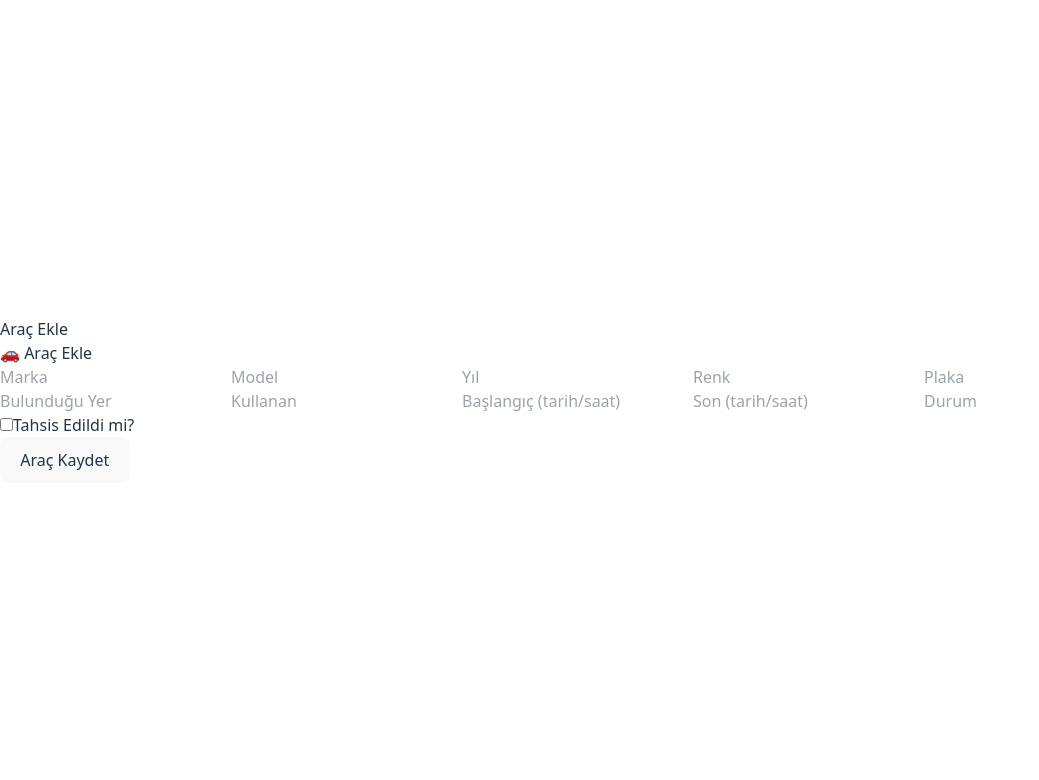
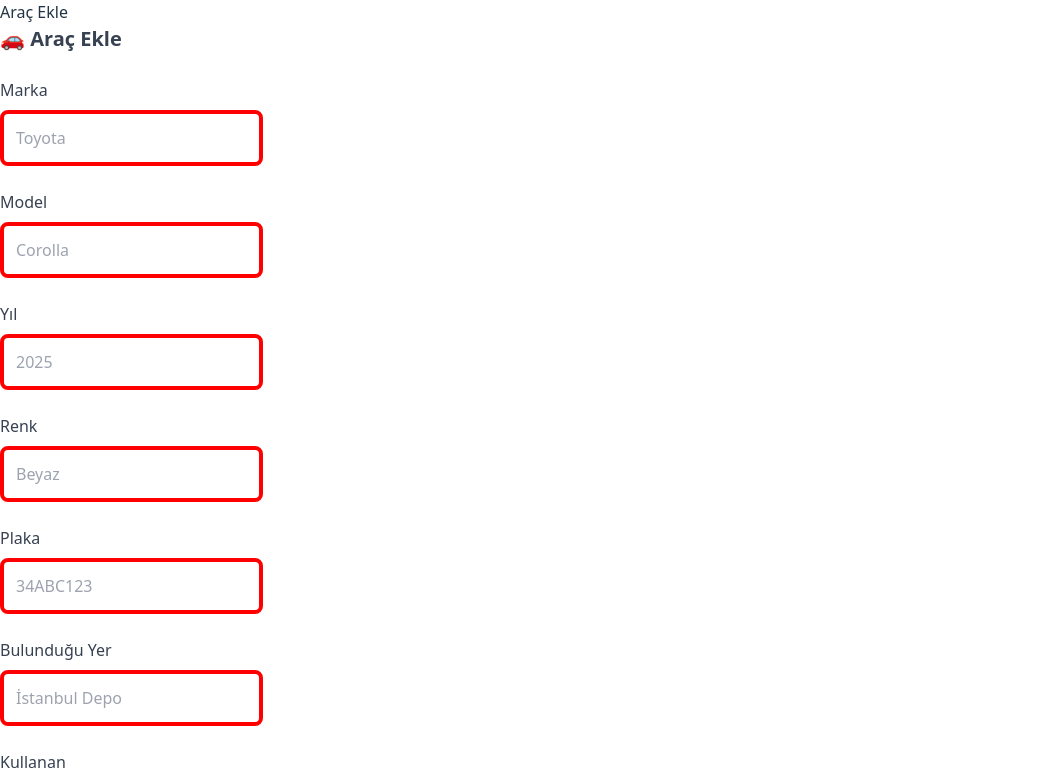
Before and after one commit to kiyanaa/ebtcarreserve, a React (Vite) app in the folder arac-frontend/: page /addvehicle in a window 1280 px wide. Shown: the top 780 px of the page, without its empty margins (0-1039 px from the left). Built offline with nearby package versions, Linux system fonts and the light colour scheme; sample sign-in values are in the browser's storage.

Commit message:
Update AddVehicleForm.jsx

```diff
--- a/arac-frontend/src/components/AddVehicleForm.jsx
+++ b/arac-frontend/src/components/AddVehicleForm.jsx
@@ -1,124 +1,111 @@
 export default function AddVehicleForm({ vehicleForm, setVehicleForm, onSubmit }) {
+  const inputStyle = {
+    border: "4px solid red",
+    borderRadius: "0.5rem",
+    padding: "0.75rem",
+    backgroundColor: "white",
+    width: "100%",
+    outline: "none",
+  };
+
+  const focusStyle = {
+    boxShadow: "0 0 0 4px rgba(255,0,0,0.5)",
+  };
+
   return (
-    <form onSubmit={onSubmit} className="space-y-3">
-      <h3 className="font-semibold text-lg text-gray-700">🚗 Araç Ekle</h3>
+    <form
+      onSubmit={onSubmit}
+      style={{ display: "flex", flexDirection: "column", gap: "1.5rem" }}
+    >
+      <h3 style={{ fontWeight: 600, fontSize: "1.25rem", color: "#374151" }}>
+        🚗 Araç Ekle
+      </h3>
+
+      {[
+        { label: "Marka", key: "marka", placeholder: "Toyota" },
+        { label: "Model", key: "model", placeholder: "Corolla" },
+        { label: "Yıl", key: "yil", placeholder: "2025", type: "number" },
+        { label: "Renk", key: "renk", placeholder: "Beyaz" },
+        { label: "Plaka", key: "plaka", placeholder: "34ABC123" },
+        { label: "Bulunduğu Yer", key: "yer", placeholder: "İstanbul Depo" },
+        { label: "Kullanan", key: "kullanan", placeholder: "Ali Veli" },
+        { label: "Başlangıç", key: "baslangic", type: "datetime-local" },
+        { label: "Son", key: "son", type: "datetime-local" },
+      ].map((field) => (
+        <div key={field.key} style={{ display: "flex", flexDirection: "column", gap: "0.5rem" }}>
+          <label style={{ fontWeight: 500, color: "#374151" }}>{field.label}</label>
           <input
             required
-        placeholder="Marka"
-        value={vehicleForm.marka}
-        onChange={e =>
-          setVehicleForm(s => ({ ...s, marka: e.target.value }))
+            type={field.type || "text"}
+            placeholder={field.placeholder || ""}
+            value={vehicleForm[field.key]}
+            onChange={(e) =>
+              setVehicleForm((s) => ({ ...s, [field.key]: e.target.value }))
             }
-        className="w-full p-2 border rounded-lg focus:ring-2 focus:ring-blue-400"
+            style={inputStyle}
+            onFocus={(e) => Object.assign(e.target.style, focusStyle)}
+            onBlur={(e) => Object.assign(e.target.style, inputStyle)}
           />
-      <input
-        required
-        placeholder="Model"
-        value={vehicleForm.model}
-        onChange={e =>
-          setVehicleForm(s => ({ ...s, model: e.target.value }))
+        </div>
+      ))}
+
+      {/* Durum */}
+      <div style={{ display: "flex", flexDirection: "column", gap: "0.5rem" }}>
+        <label style={{ fontWeight: 500, color: "#374151" }}>Durum</label>
+        <select
+          value={vehicleForm.durum}
+          onChange={(e) =>
+            setVehicleForm((s) => ({ ...s, durum: e.target.value }))
           }
-        className="w-full p-2 border rounded-lg focus:ring-2 focus:ring-blue-400"
-      />
-      <input
-        required
-        placeholder="Yıl"
-        value={vehicleForm.yil}
-        onChange={e =>
-          setVehicleForm(s => ({ ...s, yil: e.target.value }))
-        }
-        className="w-full p-2 border rounded-lg focus:ring-2 focus:ring-blue-400"
-      />
-      <input
-        required
-        placeholder="Renk"
-        value={vehicleForm.renk}
-        onChange={e =>
-          setVehicleForm(s => ({ ...s, renk: e.target.value }))
-        }
-        className="w-full p-2 border rounded-lg focus:ring-2 focus:ring-blue-400"
-      />
+          style={inputStyle}
+        >
+          <option value="">Seçiniz</option>
+          <option value="Tahsisli">Tahsisli</option>
+          <option value="Uygun">Uygun</option>
+          <option value="Kullanımda">Kullanımda</option>
+        </select>
+      </div>
 
-      <input
-        required
-        placeholder="Plaka"
-        value={vehicleForm.plaka}
-        onChange={e =>
-          setVehicleForm(s => ({ ...s, plaka: e.target.value }))
-        }
-        className="w-full p-2 border rounded-lg focus:ring-2 focus:ring-blue-400"
-      />
-
-      <input
-        placeholder="Bulunduğu Yer"
-        value={vehicleForm.yer}
-        onChange={e =>
-          setVehicleForm(s => ({ ...s, yer: e.target.value }))
-        }
-        className="w-full p-2 border rounded-lg focus:ring-2 focus:ring-blue-400"
-      />
-
-      <input
-        placeholder="Kullanan"
-        value={vehicleForm.kullanan}
-        onChange={e =>
-          setVehicleForm(s => ({ ...s, kullanan: e.target.value }))
-        }
-        className="w-full p-2 border rounded-lg focus:ring-2 focus:ring-blue-400"
-      />
-
-      <input
-        placeholder="Başlangıç (tarih/saat)"
-        value={vehicleForm.baslangic}
-        onChange={e =>
-          setVehicleForm(s => ({ ...s, baslangic: e.target.value }))
-        }
-        className="w-full p-2 border rounded-lg focus:ring-2 focus:ring-blue-400"
-      />
-
-      <input
-        placeholder="Son (tarih/saat)"
-        value={vehicleForm.son}
-        onChange={e =>
-          setVehicleForm(s => ({ ...s, son: e.target.value }))
-        }
-        className="w-full p-2 border rounded-lg focus:ring-2 focus:ring-blue-400"
-      />
-
-      <input
-        placeholder="Durum"
-        value={vehicleForm.durum}
-        onChange={e =>
-          setVehicleForm(s => ({ ...s, durum: e.target.value }))
-        }
-        className="w-full p-2 border rounded-lg focus:ring-2 focus:ring-blue-400"
-      />
-
-      <div className="flex items-center gap-2">
+      {/* Tahsis */}
+      <div style={{ display: "flex", alignItems: "center", gap: "0.5rem" }}>
         <input
           type="checkbox"
           checked={vehicleForm.tahsis}
-          onChange={e =>
-            setVehicleForm(s => ({ ...s, tahsis: e.target.checked }))
+          onChange={(e) =>
+            setVehicleForm((s) => ({ ...s, tahsis: e.target.checked }))
           }
         />
-        <label className="text-gray-600">Tahsis Edildi mi?</label>
+        <label style={{ color: "#4B5563" }}>Tahsis Edildi mi?</label>
       </div>
 
       {vehicleForm.tahsis && (
+        <div style={{ display: "flex", flexDirection: "column", gap: "0.5rem" }}>
+          <label style={{ fontWeight: 500, color: "#374151" }}>Tahsisli Kişi</label>
           <input
-          placeholder="Tahsisli Kişi"
+            placeholder="Tahsisli Kişi Adı"
             value={vehicleForm.tahsisli}
-          onChange={e =>
-            setVehicleForm(s => ({ ...s, tahsisli: e.target.value }))
+            onChange={(e) =>
+              setVehicleForm((s) => ({ ...s, tahsisli: e.target.value }))
             }
-          className="w-full p-2 border rounded-lg focus:ring-2 focus:ring-blue-400"
+            style={inputStyle}
+            onFocus={(e) => Object.assign(e.target.style, focusStyle)}
+            onBlur={(e) => Object.assign(e.target.style, inputStyle)}
           />
+        </div>
       )}
 
       <button
         type="submit"
-        className="w-full py-2 bg-blue-600 text-white rounded-lg hover:bg-blue-700 transition-colors"
+        style={{
+          width: "100%",
+          padding: "0.75rem",
+          backgroundColor: "#2563EB",
+          color: "white",
+          borderRadius: "0.5rem",
+          fontWeight: 500,
+          cursor: "pointer",
+          border: "none",
+        }}
       >
         Araç Kaydet
       </button>
```
Lines whose indentation alone changed are shown as unchanged.
